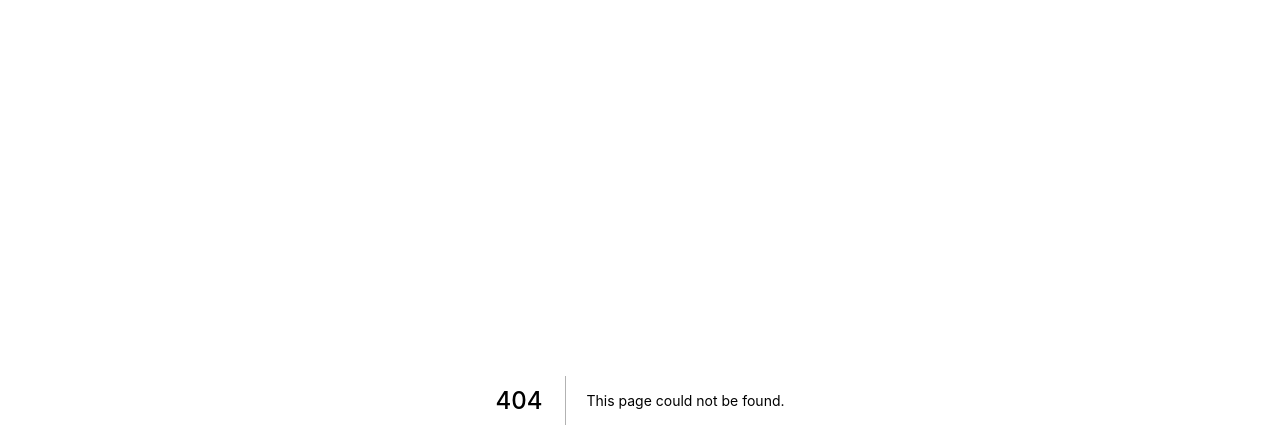
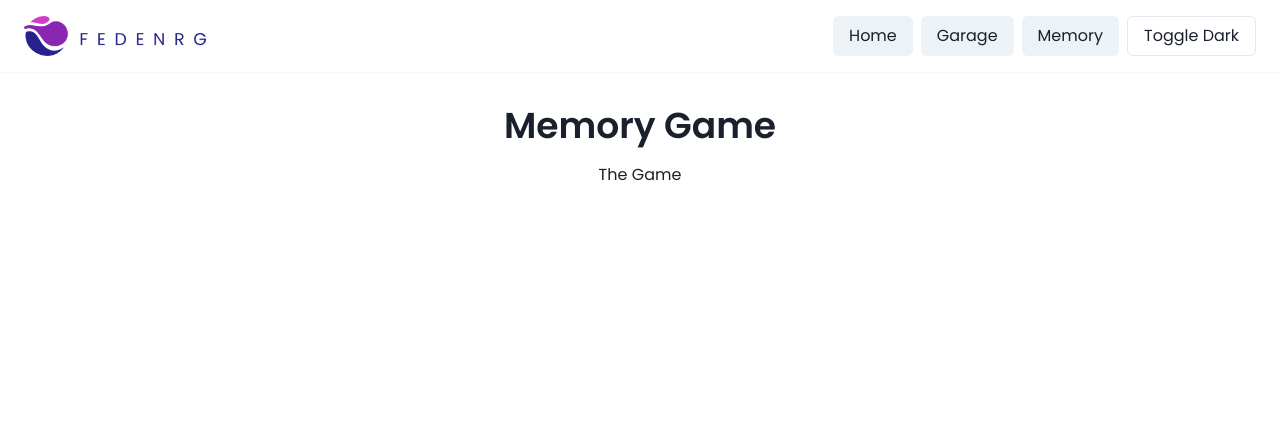
Before and after one commit to fedeviotti/fede-nrg, a Next.js app: page /memory in a window 1280 px wide. Before the commit this address had no page. Shown: the top 448 px of the page. Built offline with nearby package versions, Linux system fonts and the light colour scheme.

Commit message:
refactor: create Memory page

```diff
--- /dev/null
+++ b/pages/memory/index.tsx
@@ -0,0 +1,22 @@
+import React from "react";
+import { Box, Heading } from "@chakra-ui/react";
+import Head from "next/head";
+import { NavbarLayout } from "~/layouts/NavbarLayout";
+
+const Memory = () => (
+  <>
+    <Head>
+      <title>Memory game</title>
+      <meta name="description" content="Memory Game" />
+      <link rel="icon" href="/favicon.ico" />
+    </Head>
+    <NavbarLayout>
+      <Box display="flex" flexDirection="column" gap="16px" alignItems="center">
+        <Heading as="h2" size="xl" fontWeight="semibold">Memory Game</Heading>
+        The Game
+      </Box>
+    </NavbarLayout>
+  </>
+);
+
+export default Memory;
```
